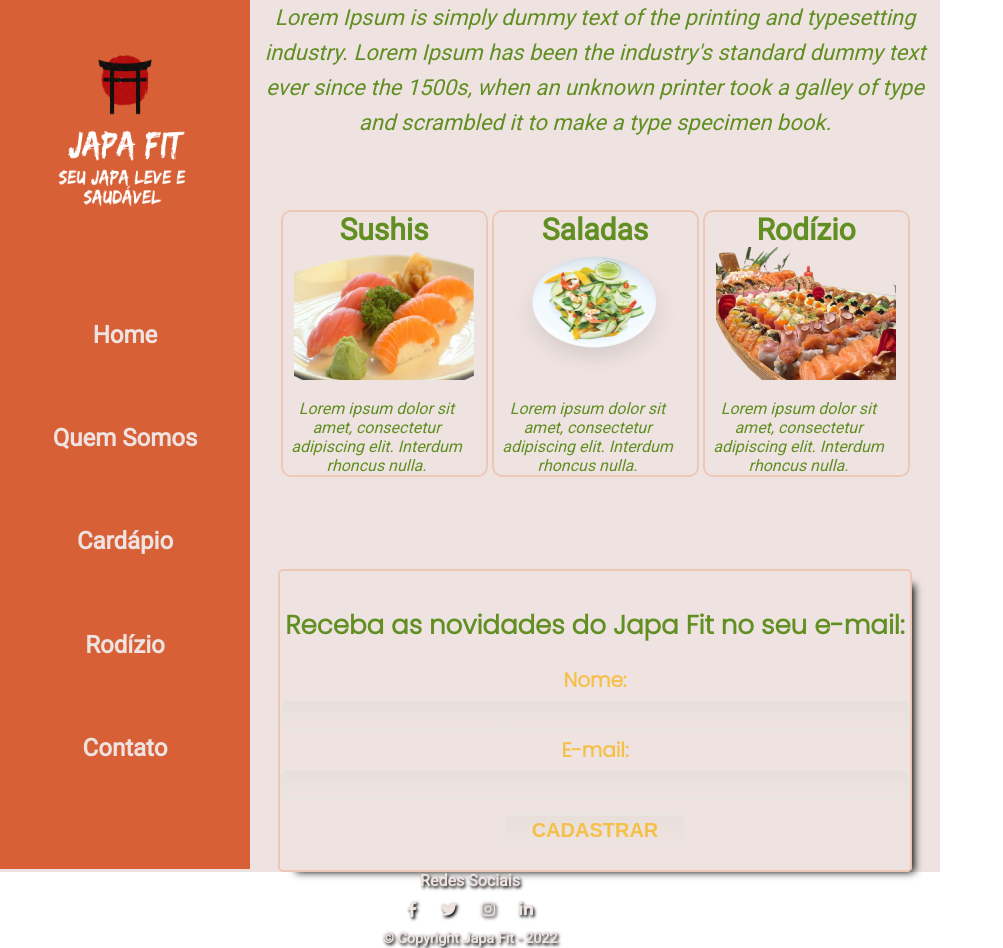
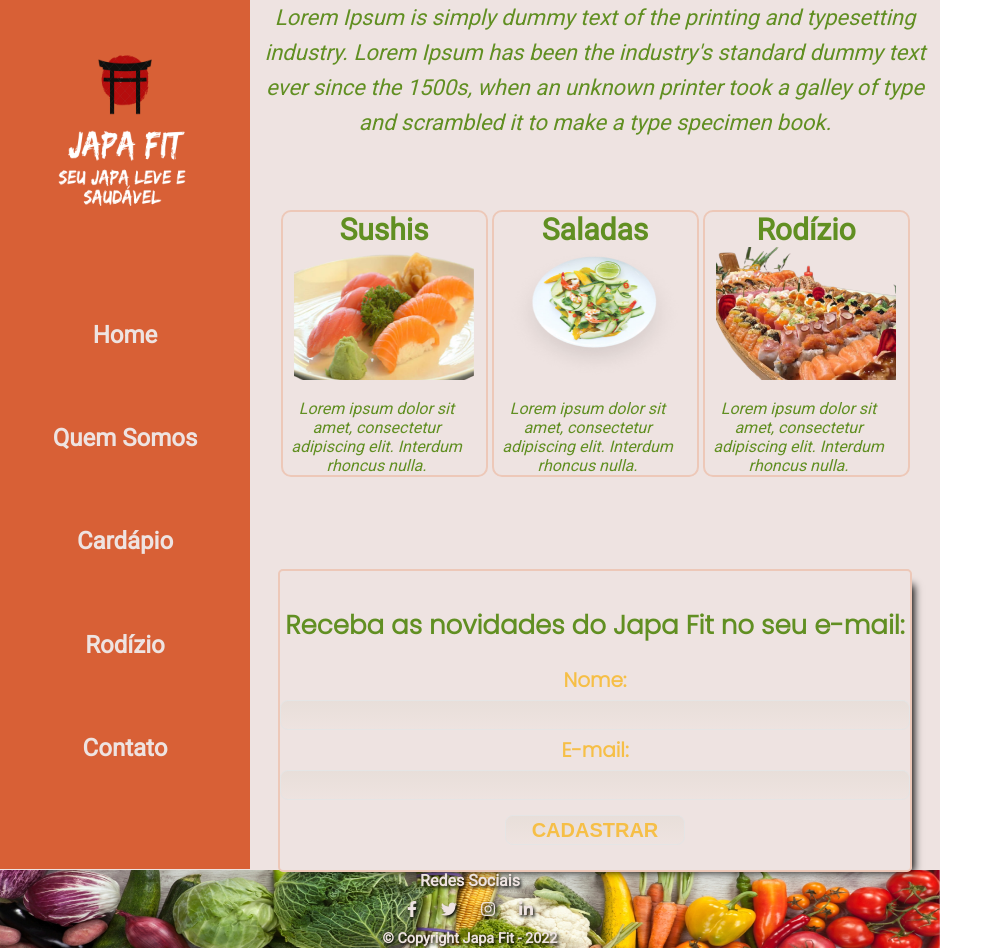
Before and after one commit to thaismichelini/Restaurante, a plain HTML site: page layout_fixo-940px/index.html in a window 1280 px wide. Shown: the whole page, without its empty margins (0-1003 px from the left). Drawn offline with Linux system fonts and the light colour scheme.

Commit message:
Update style.css

```diff
--- a/layout_fixo-940px/css/style.css
+++ b/layout_fixo-940px/css/style.css
@@ -52,7 +52,7 @@ nav a:hover {
 }
 
 .icons-social{
-  background-image: url(assets/vegetais.png);
+  background-image: url(../assets/vegetais.png);
   margin-top: 11px;
   font-family: roboto;
   color: #EEE3E1;
```
